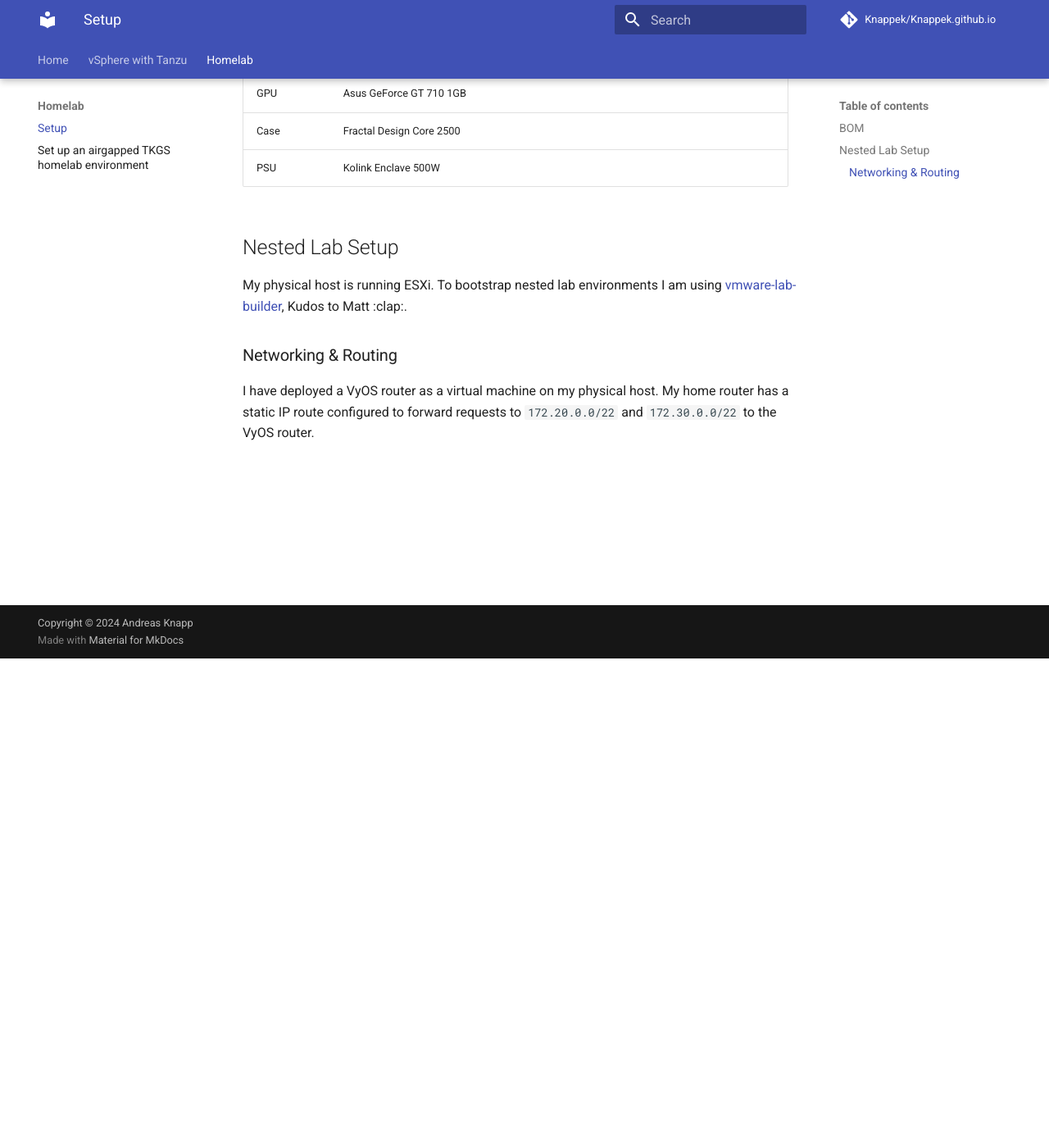
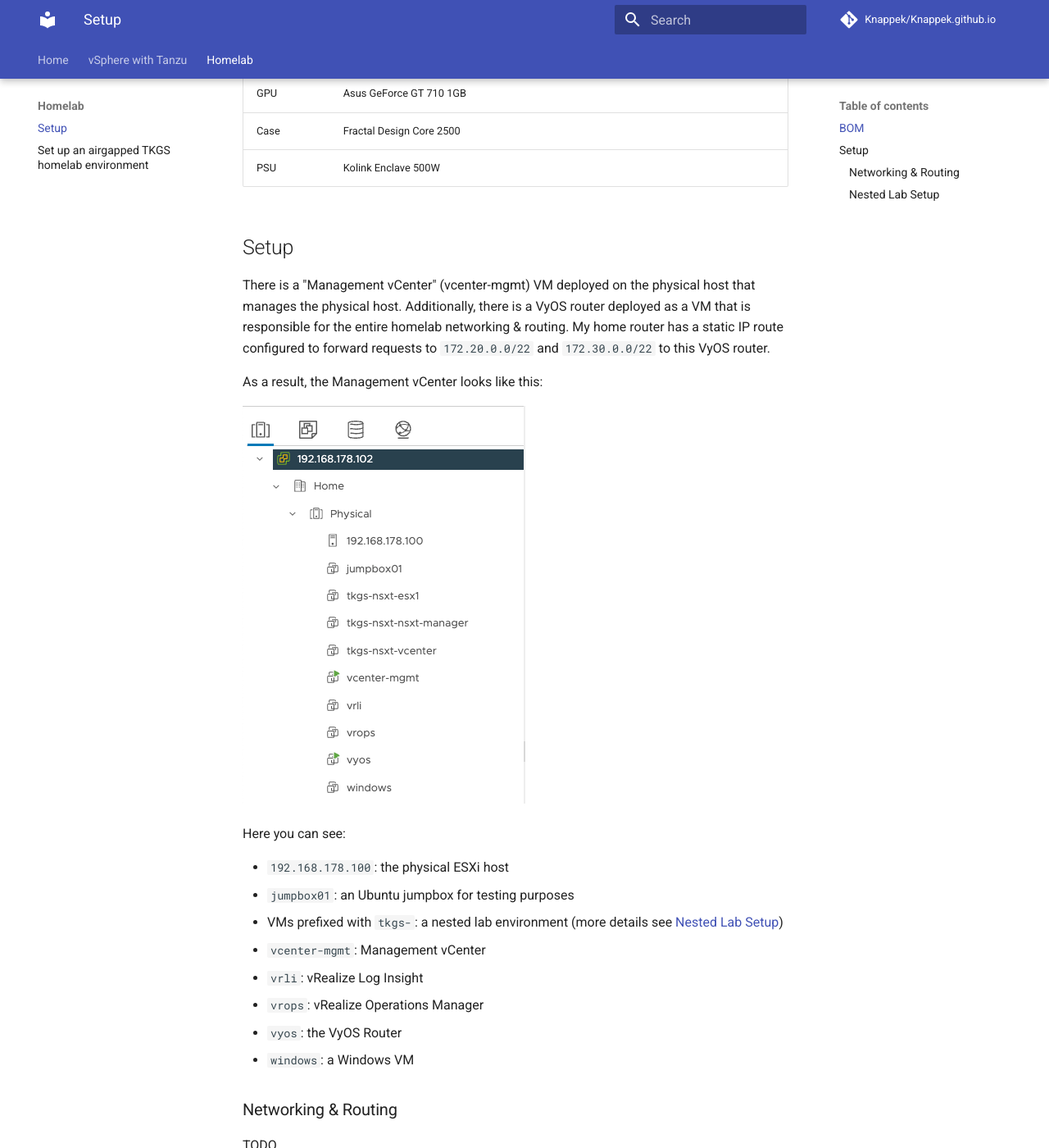
Before and after one commit to Knappek/Knappek.github.io, an MkDocs documentation site: the page built from docs/homelab/index.md, in a window 1280 px wide and 1400 px high, scrolled down 597 px. Shown: the whole window at 82% size. Built offline with MkDocs 1.6.1 and Material for MkDocs 9.7.7, drawn with Linux system fonts in a browser that asks for light colours; comment, search, counter and statistics services are not loaded.

Commit message:
document management vcenter

```diff
--- a/docs/homelab/index.md
+++ b/docs/homelab/index.md
@@ -1,4 +1,4 @@
-# Setup
+# Homelab
 
 When I joined VMware in February 2021 I have built a homelab to be able to quickly spin up test environments using VMware products with a primary focus on Tanzu Labs product portfolio.
 
@@ -16,10 +16,29 @@
 | Case        | Fractal Design Core 2500                                                           |
 | PSU         | Kolink Enclave 500W                                                                |
 
-## Nested Lab Setup
+## Setup
 
-My physical host is running ESXi. To bootstrap nested lab environments I am using [vmware-lab-builder](https://github.com/laidbackware/vmware-lab-builder), Kudos to Matt :clap:.
+There is a "Management vCenter" (vcenter-mgmt) VM deployed on the physical host that manages the physical host. Additionally, there is a VyOS router deployed as a VM that is responsible for the entire homelab networking & routing. My home router has a static IP route configured to forward requests to `172.20.0.0/22` and `172.30.0.0/22` to this VyOS router.
+
+As a result, the Management vCenter looks like this:
+
+![Management vCenter](vcenter-mgmt.png)
+
+Here you can see:
+
+- `192.168.178.100`: the physical ESXi host
+- `jumpbox01`: an Ubuntu jumpbox for testing purposes
+- VMs prefixed with `tkgs-`: a nested lab environment (more details see [Nested Lab Setup](#nested-lab-setup))
+- `vcenter-mgmt`: Management vCenter
+- `vrli`: vRealize Log Insight
+- `vrops`: vRealize Operations Manager
+- `vyos`: the VyOS Router
+- `windows`: a Windows VM
 
 ### Networking & Routing
 
-I have deployed a VyOS router as a virtual machine on my physical host. My home router has a static IP route configured to forward requests to `172.20.0.0/22` and `172.30.0.0/22` to the VyOS router.
+TODO
+
+### Nested Lab Setup
+
+My physical host is running ESXi. To bootstrap nested lab environments I am using [vmware-lab-builder](https://github.com/laidbackware/vmware-lab-builder), Kudos to Matt :clap:.
--- a/mkdocs.yml
+++ b/mkdocs.yml
@@ -38,4 +38,4 @@
   - pymdownx.inlinehilite
   - pymdownx.snippets
   - pymdownx.superfences
-  - admonition
+  - admonition # info blocks starting with !!!, e.g. !!! warning
```
Also changed, not shown: docs/homelab/vcenter-mgmt.png (added).
